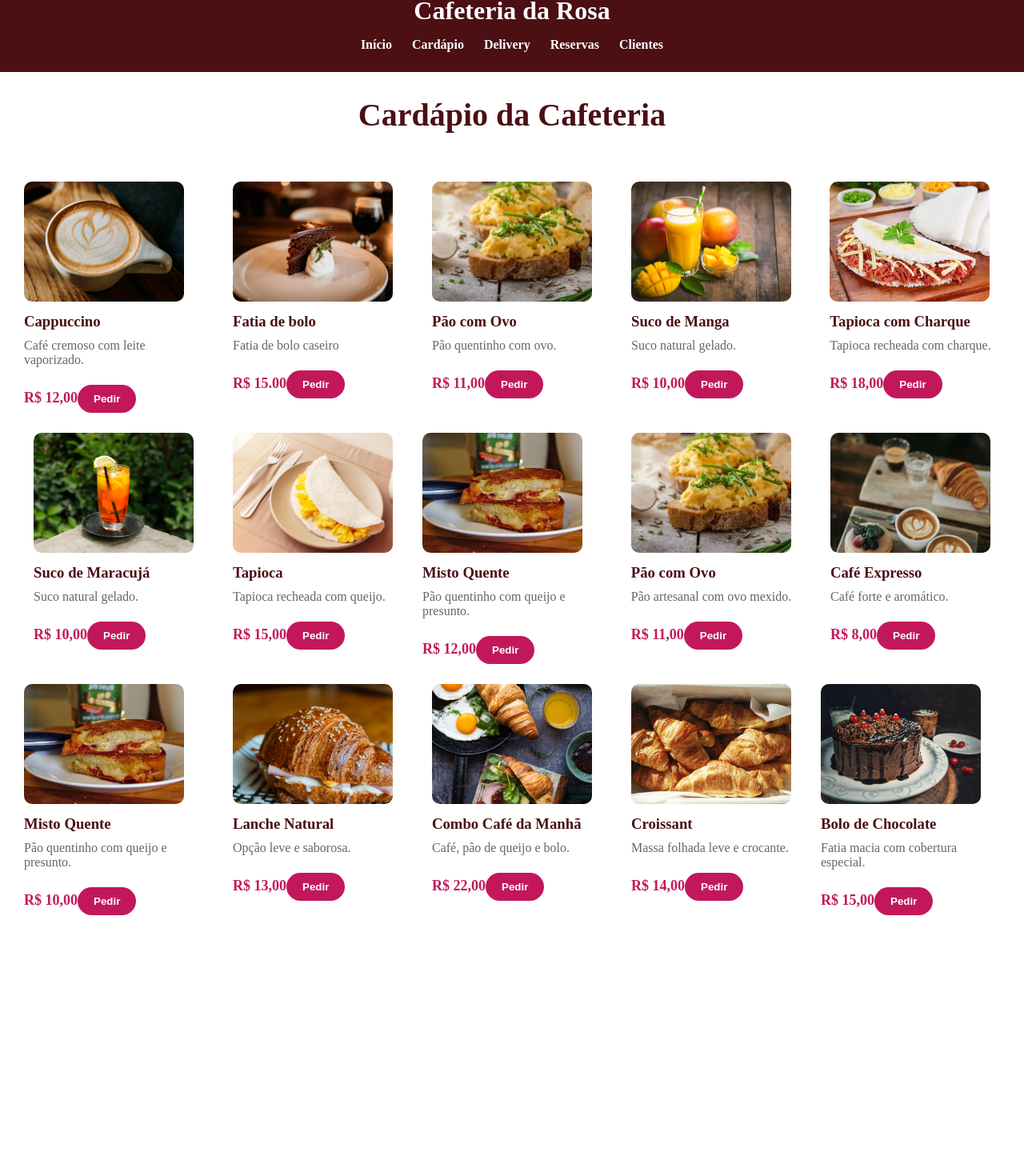
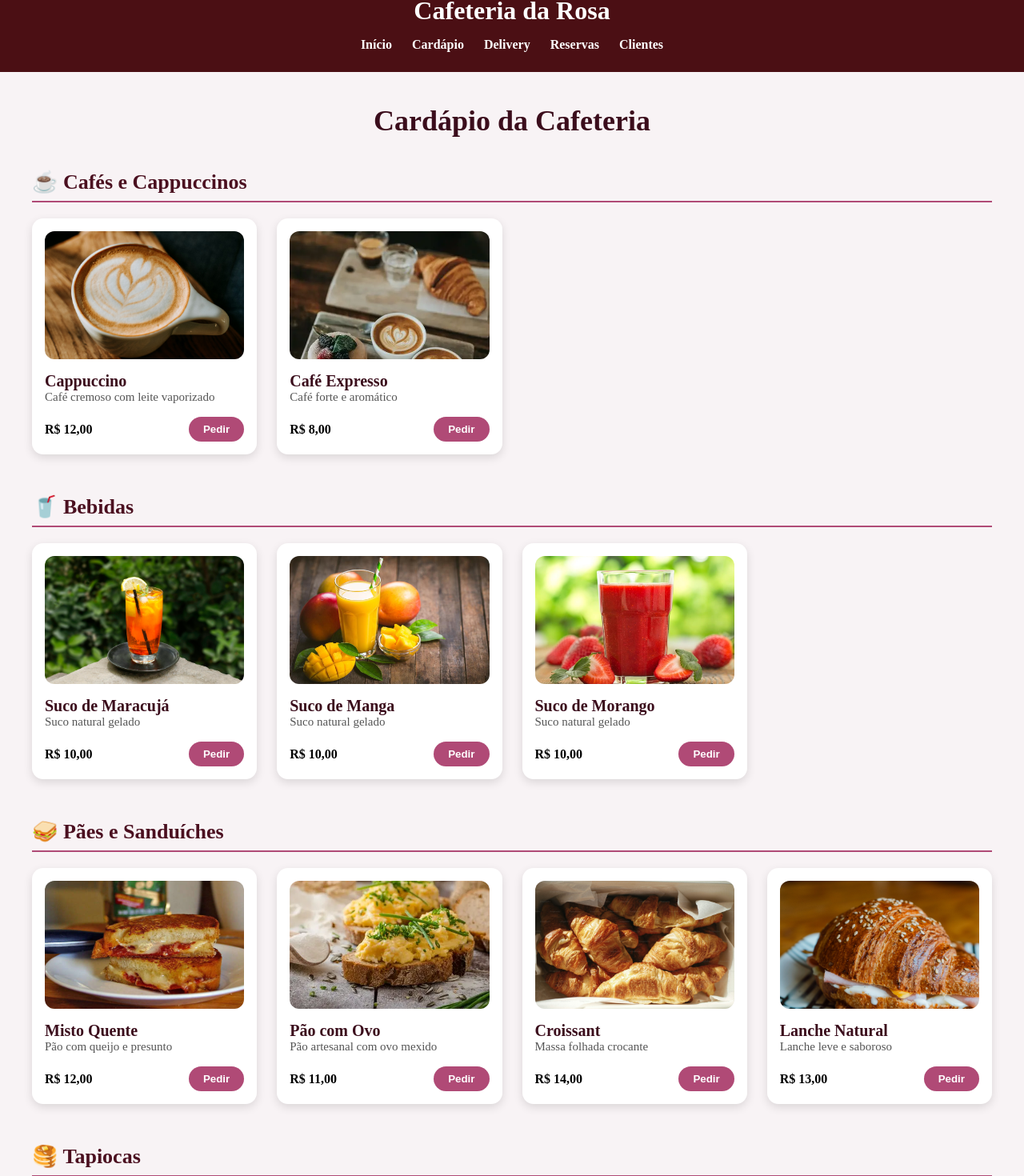
Before and after one commit to Rosangeladias88/restaurante-web, a Vue app: page /cardapio in a window 1280 px wide. Shown: the part 30-1500 px from the top of the page at 80% size. Before the commit the page ends 1204 px from the top, so only its background shows below. Built offline with nearby package versions, Linux system fonts and the light colour scheme.

Commit message:
Atualiza cardapio organizado

```diff
--- a/src/views/cardapio.vue
+++ b/src/views/cardapio.vue
@@ -1,312 +1,194 @@
+cappucino.jpg
+cafe.jpg
+fatiadebolo.jpg
+bolodechocolate.jpg
+sucodemaracuja.jpg
+sucodemanga.jpg
+sucodemorango.jpg
+taioca.jpg
+tapiocacomcharque.jpg
+paocomovo.jpg
+mistoquente.jpg
+croissant.jpg
+lanches.jpg
+cafedamanha.jpg
 
 <script setup>
 import cappuccino from '../assets/imagens/cappucino.jpg'
+import cafe from '../assets/imagens/cafe.jpg'
+import fatiaBolo from '../assets/imagens/fatiadebolo.jpg'
+import boloChocolate from '../assets/imagens/bolo.jpg'
+import sucoMaracuja from '../assets/imagens/sucodemaracuja.jpg'
+import sucoManga from '../assets/imagens/sucodemanga.jpg'
+import sucoMorango from '../assets/imagens/sucodemorango.jpg'
+import tapioca from '../assets/imagens/taioca.jpg'
+import tapiocaCharque from '../assets/imagens/tapiocacomcharque.jpg'
+import paoOvo from '../assets/imagens/paocomovo.jpg'
+import misto from '../assets/imagens/mistoquente.jpg'
 import croissant from '../assets/imagens/croissant.jpg'
-import bolo from '../assets/imagens/bolo.jpg'
-import cafe from '../assets/imagens/cafe.jpg'
+import lanche from '../assets/imagens/lanches.jpg'
 import cafeDaManha from '../assets/imagens/cafedamanha.jpg'
-import lanche from '../assets/imagens/lanches.jpg'
-import misto from '../assets/imagens/mistoquente.jpg'
-import taioca from '../assets/imagens/taioca.jpg'
-import  sucodemaracuja from '../assets/imagens/sucodemaracuja.jpg'
-import sucodemanga from '../assets/imagens/sucodemanga.jpg'
-import sucodemorango from '../assets/imagens/sucodemorango.jpg'
-import tapiocacomcharque from '../assets/imagens/tapiocacomcharque.jpg'
-import paocomovo from '../assets/imagens/paocomovo.jpg'
-import paocomovoequeijo from '../assets/imagens/paocomovoequeijo.jpg'
-import croisantt from '../assets/imagens/croissantt.jpg'
-import sagudemilho from '../assets/imagens/sagudemilho.jpg'
-import fatiadebolo from '../assets/imagens/fatiadebolo.jpg'
 
+const categorias = [
+  {
+    titulo: '☕ Cafés e Cappuccinos',
+    produtos: [
+      { nome: 'Cappuccino', descricao: 'Café cremoso com leite vaporizado', preco: 'R$ 12,00', imagem: cappuccino },
+      { nome: 'Café Expresso', descricao: 'Café forte e aromático', preco: 'R$ 8,00', imagem: cafe }
+    ]
+  },
+  {
+    titulo: '🥤 Bebidas',
+    produtos: [
+      { nome: 'Suco de Maracujá', descricao: 'Suco natural gelado', preco: 'R$ 10,00', imagem: sucoMaracuja },
+      { nome: 'Suco de Manga', descricao: 'Suco natural gelado', preco: 'R$ 10,00', imagem: sucoManga },
+      { nome: 'Suco de Morango', descricao: 'Suco natural gelado', preco: 'R$ 10,00', imagem: sucoMorango }
+    ]
+  },
+  {
+    titulo: '🥪 Pães e Sanduíches',
+    produtos: [
+      { nome: 'Misto Quente', descricao: 'Pão com queijo e presunto', preco: 'R$ 12,00', imagem: misto },
+      { nome: 'Pão com Ovo', descricao: 'Pão artesanal com ovo mexido', preco: 'R$ 11,00', imagem: paoOvo },
+      { nome: 'Croissant', descricao: 'Massa folhada crocante', preco: 'R$ 14,00', imagem: croissant },
+      { nome: 'Lanche Natural', descricao: 'Lanche leve e saboroso', preco: 'R$ 13,00', imagem: lanche }
+    ]
+  },
+  {
+    titulo: '🥞 Tapiocas',
+    produtos: [
+      { nome: 'Tapioca', descricao: 'Tapioca recheada com queijo', preco: 'R$ 15,00', imagem: tapioca },
+      { nome: 'Tapioca com Charque', descricao: 'Tapioca recheada com charque', preco: 'R$ 18,00', imagem: tapiocaCharque }
+    ]
+  },
+  {
+    titulo: '🍰 Bolos e Sobremesas',
+    produtos: [
+      { nome: 'Fatia de Bolo', descricao: 'Fatia de bolo caseiro', preco: 'R$ 15,00', imagem: fatiaBolo },
+      { nome: 'Bolo de Chocolate', descricao: 'Bolo macio de chocolate', preco: 'R$ 15,00', imagem: boloChocolate }
+    ]
+  },
+  {
+    titulo: '🍽️ Combos',
+    produtos: [
+      { nome: 'Combo Café da Manhã', descricao: 'Café, pão e acompanhamento', preco: 'R$ 22,00', imagem: cafeDaManha }
+    ]
+  }
+]
 
-function adicionarAoCarrinho(nome, preco) {
+function adicionarAoCarrinho(produto) {
   const carrinhoSalvo = localStorage.getItem('carrinho')
-
-  const carrinho = carrinhoSalvo
-    ? JSON.parse(carrinhoSalvo)
-    : []
+  const carrinho = carrinhoSalvo ? JSON.parse(carrinhoSalvo) : []
 
   carrinho.push({
-    nome: nome,
-    preco: preco,
+    nome: produto.nome,
+    preco: produto.preco,
     quantidade: 1
   })
 
   localStorage.setItem('carrinho', JSON.stringify(carrinho))
-
-  alert(`${nome} adicionado ao carrinho!`)
+  alert(`${produto.nome} adicionado ao carrinho!`)
 }
 </script>
 
 <template>
   <section class="cardapio">
-    <h2>Cardápio da Cafeteria </h2>
+    <h2>Cardápio da Cafeteria</h2>
 
-    <div class="produtos">
-      <div class="card">
-        <img :src="cappuccino" alt="cappucino" class="foto">
-        <h3>Cappuccino</h3>
-        <p>Café cremoso com leite vaporizado.</p>
-        <strong>R$ 12,00</strong>
-        <button
-  class="btn-pedir"
-  @click="adicionarAoCarrinho('Cappuccino', 12.00)"
->
-  Pedir
-</button>
-      </div>
+    <div v-for="categoria in categorias" :key="categoria.titulo" class="categoria">
+      <h3>{{ categoria.titulo }}</h3>
 
-      <div class="card">
-        <div class="card">
-          <img :src="fatiadebolo" alt="Fatia de Bolo" class="foto">
-          <h3>Fatia de bolo</h3>
-          <p>Fatia de bolo caseiro</p>
-          <strong>R$ 15.00</strong>
-            <button class="btn-pedir" @click="adicionarAoCarrinho('Fatia de bolo', 15.00)">
-  Pedir
-</button>
+      <div class="produtos">
+        <div v-for="produto in categoria.produtos" :key="produto.nome" class="card">
+          <img :src="produto.imagem" :alt="produto.nome">
+
+          <h4>{{ produto.nome }}</h4>
+          <p>{{ produto.descricao }}</p>
+
+          <div class="rodape-card">
+            <strong>{{ produto.preco }}</strong>
+            <button @click="adicionarAoCarrinho(produto)">Pedir</button>
+          </div>
         </div>
-      </div>
-
-      <div class="card">
-  <img :src="paocomovo" alt="Pão com Ovo" class="foto">
-
-  <h3>Pão com Ovo</h3>
-
-  <p>Pão quentinho com ovo.</p>
-
-  <strong>R$ 11,00</strong>
-  <button class="btn-pedir" @click="adicionarAoCarrinho('Fatia de bolo', 15.00)">
-  Pedir
-</button>
-</div>
-
-<div class="card">
-  <img :src="sucodemanga" alt="Suco de Manga" class="foto">
-
-  <h3>Suco de Manga</h3>
-
-  <p>Suco natural gelado.</p>
-
-  <strong>R$ 10,00</strong>
-  <button class="btn-pedir" @click="adicionarAoCarrinho('Fatia de bolo', 15.00)">
-  Pedir
-</button>
-
-</div>
-
-      <div class="card">
-  <img :src="tapiocacomcharque" alt="Tapioca com Charque" class="foto">
-
-  <h3>Tapioca com Charque</h3>
-
-  <p>Tapioca recheada com charque.</p>
-
-  <strong>R$ 18,00</strong>
-  <button class="btn-pedir" @click="adicionarAoCarrinho('Fatia de bolo', 15.00)">
-  Pedir
-</button>
-</div>
-
-      <div class="card">
-  <img :src="sucodemaracuja" alt="Suco de Maracujá" class="foto">
-
-  <h3>Suco de Maracujá</h3>
-
-  <p>Suco natural gelado.</p>
-
-  <strong>R$ 10,00</strong>
-  <button class="btn-pedir" @click="adicionarAoCarrinho('Suco de Maracujá', 10.00)">
-  Pedir
-</button>
-</div>
-
-<div class="card">
-  <img :src="taioca" alt="Taioca" class="foto">
-
-  <h3>Tapioca</h3>
-
-  <p>Tapioca recheada com queijo.</p>
-
-  <strong>R$ 15,00</strong>
-  <button class="btn-pedir" @click="adicionarAoCarrinho('Tapioca', 15.00)">
-  Pedir
-</button>
-</div>
-
-<div class="card">
-  <img :src="misto" alt="Misto Quente" class="foto">
-
-  <h3>Misto Quente</h3>
-
-  <p>Pão quentinho com queijo e presunto.</p>
-
-  <strong>R$ 12,00</strong>
-  <button class="btn-pedir" @click="adicionarAoCarrinho('Fatia de bolo', 15.00)">
-  Pedir
-</button>
-</div>
-
-<div class="card">
-  <img :src="paocomovo" alt="Pão com Ovo" class="foto">
-
-  <h3>Pão com Ovo</h3>
-
-  <p>Pão artesanal com ovo mexido.</p>
-
-  <strong>R$ 11,00</strong>
-  <button class="btn-pedir" @click="adicionarAoCarrinho('Pão com Ovo', 11.00)">
-  Pedir
-</button>
-</div>
-
-      <div class="card">
-  <img :src="cafe" alt="Café Expresso" class="foto">
-  <h3>Café Expresso</h3>
-  <p>Café forte e aromático.</p>
-  <strong>R$ 8,00</strong>
-  <button class="btn-pedir" @click="adicionarAoCarrinho('Café Expresso', 8.00)">
-  Pedir
-</button>
-</div>
-
-<div class="card">
-  <img :src="misto" alt="Misto Quente" class="foto">
-  <h3>Misto Quente</h3>
-  <p>Pão quentinho com queijo e presunto.</p>
-  <strong>R$ 10,00</strong>
-  <button class="btn-pedir" @click="adicionarAoCarrinho('Misto Quente', 10.00)">
-  Pedir
-</button>
-</div>
-
-<div class="card">
-  <img :src="lanche" alt="Lanche Natural" class="foto">
-  <h3>Lanche Natural</h3>
-  <p>Opção leve e saborosa.</p>
-  <strong>R$ 13,00</strong>
-  <button class="btn-pedir" @click="adicionarAoCarrinho('Lanche Natural', 13.00)">
-  Pedir
-</button>
-</div>
-
-<div class="card">
-  <img :src="cafeDaManha" alt="Café da Manhã" class="foto">
-  <h3>Combo Café da Manhã</h3>
-  <p>Café, pão de queijo e bolo.</p>
-  <strong>R$ 22,00</strong>
-  <button class="btn-pedir" @click="adicionarAoCarrinho('Combo Café da Manhã', 22.00)">
-  Pedir
-</button>
-</div>
-
-      <div class="card">
-        <img :src="croissant" alt="Croissant" class="foto">
-        <h3>Croissant</h3>
-        <p>Massa folhada leve e crocante.</p>
-        <strong>R$ 14,00</strong>
-        <button class="btn-pedir" @click="adicionarAoCarrinho('Croissant', 14.00)">
-  Pedir
-</button>
-      </div>
-
-      <div class="card">
-        <img :src="bolo" alt="Bolo de Chocolate" class="foto">
-        <h3>Bolo de Chocolate</h3>
-        <p>Fatia macia com cobertura especial.</p>
-        <strong>R$ 15,00</strong>
-        <button class="btn-pedir" @click="adicionarAoCarrinho('Bolo de Chocolate', 15.00)">
-  Pedir
-</button>
       </div>
     </div>
   </section>
 </template>
 
 <style scoped>
+.cardapio {
+  padding: 40px;
+  background: #f8f3f5;
+}
+
+.cardapio h2 {
+  text-align: center;
+  color: #3b0d1c;
+  font-size: 36px;
+  margin-bottom: 40px;
+}
+
+.categoria {
+  margin-bottom: 50px;
+}
+
+.categoria h3 {
+  color: #4b1020;
+  font-size: 26px;
+  margin-bottom: 20px;
+  border-bottom: 2px solid #b04a76;
+  padding-bottom: 8px;
+}
 
 .produtos {
   display: grid;
-  grid-template-columns: repeat(auto-fit, minmax(200px, 1fr));
+  grid-template-columns: repeat(4, 1fr);
   gap: 25px;
-  justify-items: center;
-  padding: 30px;
-}
-.cardapio h2 {
-  text-align: center;
-  margin-top: 30px;
-  margin-bottom: 30px;
-  color: #4b0f14;
-  font-size: 40px;
 }
 
-.card:hover {
-  transform: translateY(-8px);
-  box-shadow: 0 10px 20px rgba(0,0,0,0.2);
+.card {
+  background: white;
+  border-radius: 14px;
+  padding: 16px;
+  box-shadow: 0 4px 12px rgba(0, 0, 0, 0.12);
 }
-.card h3 {
-  color: #4b0f14;
-  margin-top: 10px;
+
+.card img {
+  width: 100%;
+  height: 160px;
+  object-fit: cover;
+  border-radius: 12px;
+}
+
+.card h4 {
+  color: #3b0d1c;
+  margin-top: 12px;
+  font-size: 20px;
 }
 
 .card p {
-  color: #666;
-  margin: 10px 0;
+  color: #555;
+  font-size: 15px;
 }
 
-.card strong {
-  color: #c2185b;
-  font-size: 18px;
+.rodape-card {
+  display: flex;
+  justify-content: space-between;
+  align-items: center;
+  margin-top: 16px;
 }
 
-.btn-pedir {
-  margin-top: 12px;
-  padding: 10px 20px;
+.rodape-card button {
+  background: #b04a76;
+  color: white;
   border: none;
+  padding: 8px 18px;
   border-radius: 20px;
-  background: #c2185b;
-  color: white;
   cursor: pointer;
   font-weight: bold;
 }
 
-.btn-pedir:hover {
-  background: #8b1e3f;
-}
-
-.foto {
-  width: 100%;
-  height: 180px;
-  object-fit: cover;
-  border-radius: 10px;
-  transition: 0.3s;
-  .card:hover .foto{
-    transform: scale(1.05);
-  }
-}
-.foto{
-    width: 200px;
-    height: 150px;
-    object-fit: cover;
-    border-radius: 10px;
-
-}
-
-
-@media (max-width: 768px) {
-  .card-reserva {
-    width: 90%;
-    padding: 25px;
-  }
-
-  input,
-  button {
-    width: 100%;
-  }
-
-  nav {
-    flex-direction: column;
-    gap: 10px;
-  }
+.rodape-card button:hover {
+  background: #8f345c;
 }
 </style>
```
